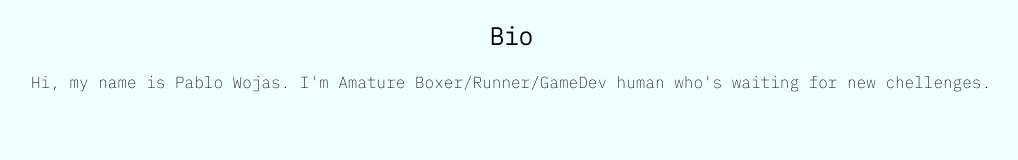
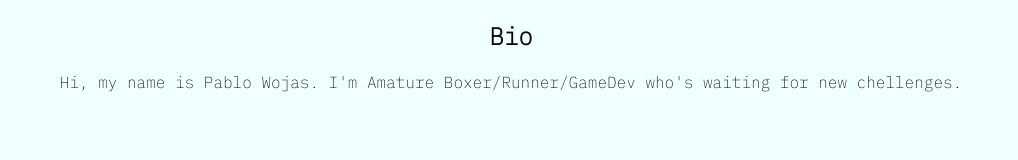
Before and after one commit to Pekos123/Pekos123.github.io, a plain HTML site: page index.html in a window 1280 px wide. Shown: the whole page, without its empty margins (129-1147 px from the left). Drawn offline with Linux system fonts and the light colour scheme.

Commit message:
first commit

```diff
--- a/index.html
+++ b/index.html
@@ -10,7 +10,7 @@
     <span class="bio-class">
 
         <h2>Bio</h2>
-        <p>Hi, my name is Pablo Wojas. I'm Amature Boxer/Runner/GameDev human who's waiting for new chellenges.</p>
+        <p>Hi, my name is Pablo Wojas. I'm Amature Boxer/Runner/GameDev who's waiting for new chellenges.</p>
 
     </span>
 </body>
```
